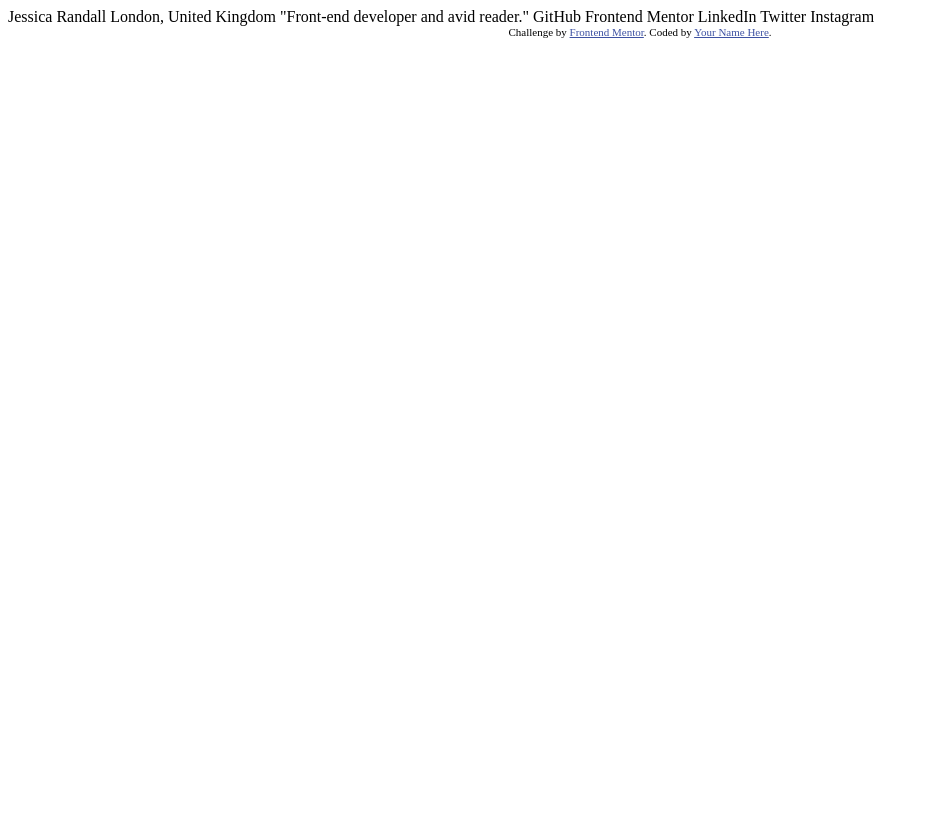
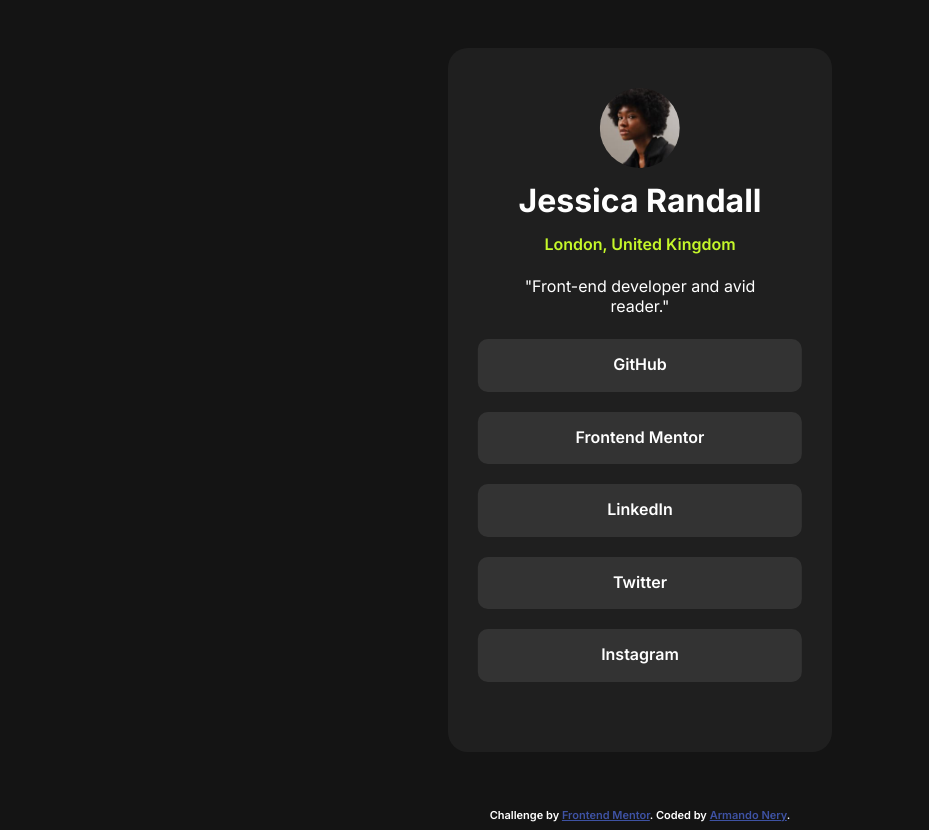
Before and after one commit to arpwn/social-links-profile, a plain HTML site: page index.html in a window 1280 px wide. Shown: the whole page, without its empty margins (0-929 px from the left). Before the commit the page ends 800 px from the top, so only its background shows below. Drawn offline with Linux system fonts and the light colour scheme.

Commit message:
updating changes

```diff
--- /dev/null
+++ b/index.css
@@ -0,0 +1,120 @@
+@import url('https://fonts.googleapis.com/css2?family=Inter:wght@100..900&display=swap');
+
+body {
+    background-color: hsl(0, 0%, 8%);
+    color: hsl(0, 0%, 100%);
+    font-family: "Inter", sans-serif;
+    font-weight: 600;
+}
+
+.main-wrapper {
+    display: flex;
+    flex-direction: column;
+    min-height: 100vh;
+}
+
+.container {
+    background-color: hsl(0, 0%, 12%);
+    position: absolute;
+    top: 50%;
+    left: 50%;
+    transform: translate(-50%, -50%);
+    height: 88vh;
+    width: 30vw;
+    border-radius: 20px;
+
+    display: grid;
+    justify-items: center;
+    justify-content: center;
+    grid-template-columns: 1fr;
+    grid-template-rows: repeat(9, 1fr);
+    grid-column-gap: 0px;
+    grid-row-gap: 0px;
+}
+
+.contentContainer {
+    display: grid;
+    justify-items: center;
+    text-align: center;
+    position: absolute;
+    top: 50%;
+    left: 50%;
+    transform: translate(-50%, -50%);
+    height: 73vh;
+    width: 23vw;
+    border-radius: 25px;
+}
+
+.avatar {
+    border-radius: 100%;
+    margin-top: -20px;
+}
+
+h1 {
+    margin-top: 10px;
+}
+
+.location {
+    color: hsl(75, 94%, 57%);
+    margin-top: -10px;
+}
+
+.description {
+    font-weight: 400;
+}
+
+p {
+    margin: 10px;
+    padding: 0;
+    border-radius: 10px;
+}
+
+.one, .two, .three, .four, .five {
+    background-color: hsl(0, 0%, 20%);
+    padding: 15px;
+    width: 100%;
+}
+
+/* Mobile 375px */
+@media only screen and (max-width: 375px) {
+    .container {
+        width: 85vw;
+        height: 80vh;
+
+    }
+
+    .contentContainer {
+        display: grid;
+        justify-items: center;
+        text-align: center;
+        position: absolute;
+        top: 50%;
+        left: 50%;
+        transform: translate(-50%, -50%);
+        height: 73vh;
+        width: 80vw;
+    }
+
+    .description {
+        font-size: 12px;
+    }
+
+    .avatar {
+        margin-top: 10px;
+    }
+
+    .one, .two, .three, .four, .five {
+        width: 80%;
+    }
+}
+
+/* PC 1440px */
+@media only screen and (min-width: 1440px) {
+    .container {
+        height: 80vh;
+    }
+
+    .avatar {
+        margin-top: 15px;
+    }
+}
--- a/index.html
+++ b/index.html
@@ -5,7 +5,7 @@
   <meta name="viewport" content="width=device-width, initial-scale=1.0"> <!-- displays site properly based on user's device -->
 
   <link rel="icon" type="image/png" sizes="32x32" href="./assets/images/favicon-32x32.png">
-
+  <link rel="stylesheet" href="./index.css">
   <title>Frontend Mentor | Social links profile</title>
 
   <!-- Feel free to remove these styles or customise in your own stylesheet 👍 -->
@@ -16,19 +16,25 @@
 </head>
 <body>
 
-  Jessica Randall
-  London, United Kingdom
-  "Front-end developer and avid reader."
-
-  GitHub
-  Frontend Mentor
-  LinkedIn
-  Twitter
-  Instagram
+  <div class="main-wrapper">
+    <div class="container">
+      <div class="contentContainer">
+        <img class="avatar" src="./assets/images/avatar-jessica.jpeg" alt="avatar" height="80px" width="80px">
+        <h1>Jessica Randall</h1>
+        <p class="location">London, United Kingdom</p>
+        <p class="description">"Front-end developer and avid reader."</p>
+        <p class="one">GitHub</p>
+        <p class="two">Frontend Mentor</p>
+        <p class="three">LinkedIn</p>
+        <p class="four">Twitter</p>
+        <p class="five">Instagram</p>
+      </div>
+    </div>
+  </div>
 
   <div class="attribution">
     Challenge by <a href="https://www.frontendmentor.io?ref=challenge" target="_blank">Frontend Mentor</a>.
-    Coded by <a href="#">Your Name Here</a>.
+    Coded by <a href="https://portfolio-armandonery.vercel.app/">Armando Nery</a>.
   </div>
 </body>
 </html>
```
Also changed, not shown: images/desktop.jpeg (added), images/mobile.jpeg (added), 1 other file.
